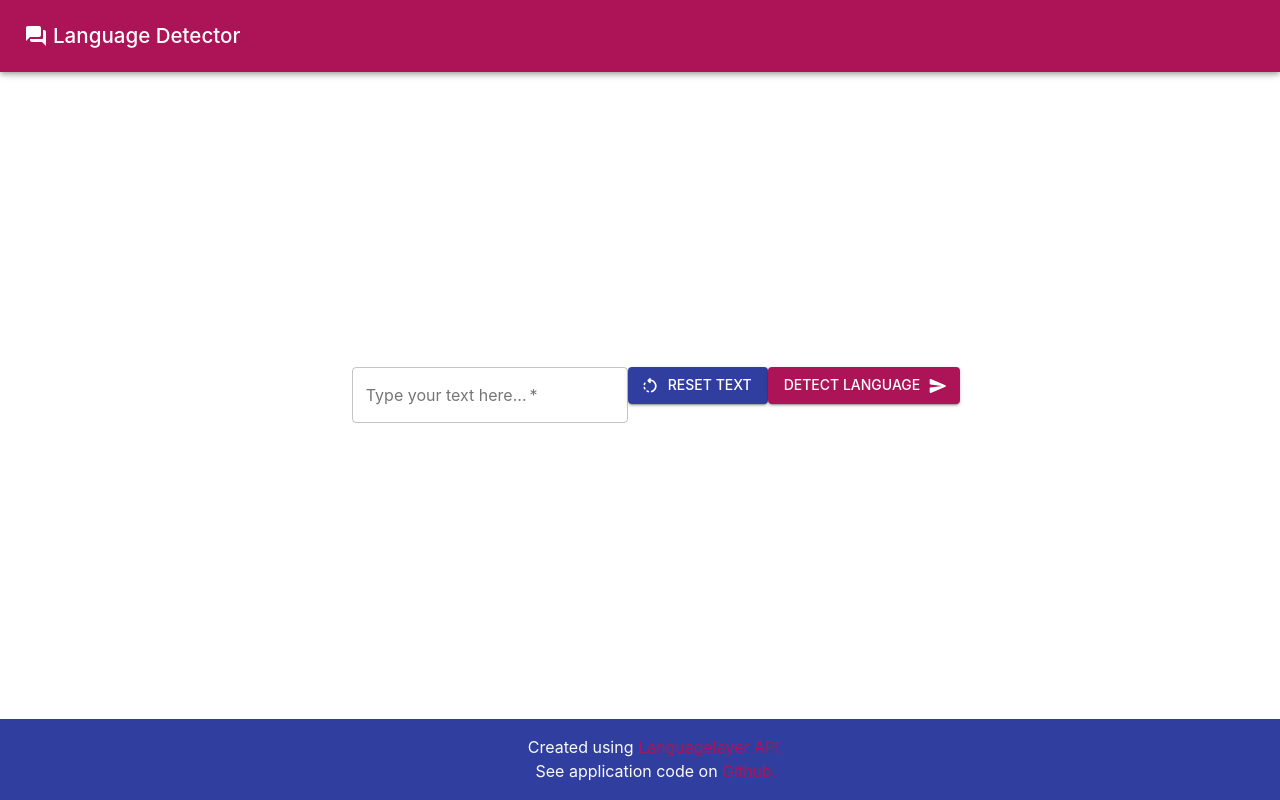
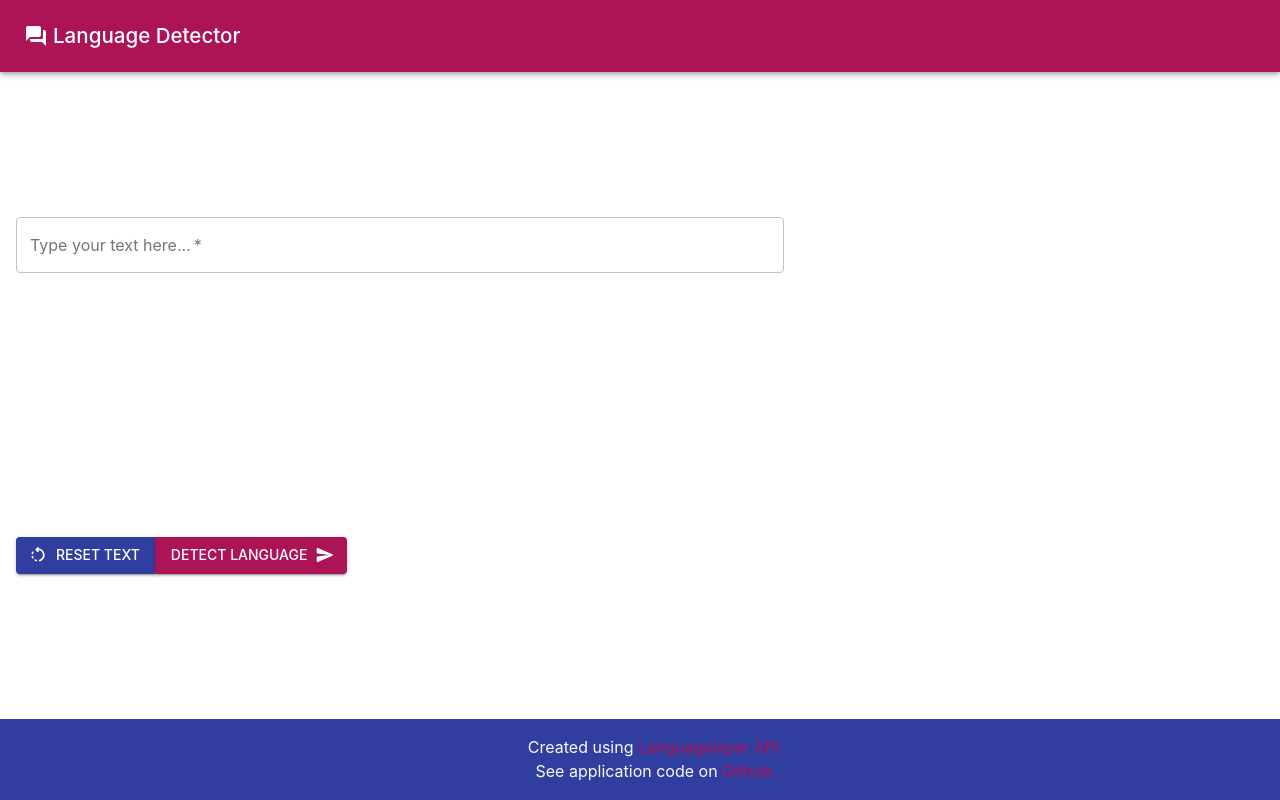
Before and after one commit to ewelinalabas/language-detection, a React (Create React App) app: page / in a window 1280 px wide. Shown: the top 800 px of the page. Built offline with nearby package versions, Linux system fonts and the light colour scheme; no server answers.

Commit message:
Add more styles for form

```diff
--- a/src/App.css
+++ b/src/App.css
@@ -4,6 +4,10 @@
   flex-direction: row;
   align-items: baseline;
   justify-content: center;
+}
+
+.full {
+  width: 100%;
 }
 
 .splitted-left {
--- a/src/Form.jsx
+++ b/src/Form.jsx
@@ -1,6 +1,8 @@
 import React, { useState } from 'react';
-import { TextField, Button } from '@material-ui/core';
+import { TextField, ButtonGroup, Button } from '@material-ui/core';
 import { RotateLeftRounded, SendRounded } from '@material-ui/icons';
+import { StyledForm } from './styledComponents/StyledForm';
+import { StyledTextField } from './styledComponents/StyledTextField';
 
 export const Form = ({ submitForm }) => {
   const LABEL_TEXT = "Type your text here...";
@@ -22,9 +24,10 @@ export const Form = ({ submitForm }) => {
   }
 
   return (
-    <form>
-      <TextField
+    <StyledForm>
+      <StyledTextField
         required
+        multiline
         type="text"
         id="outlined-basic"
         label={LABEL_TEXT}
@@ -32,6 +35,7 @@ export const Form = ({ submitForm }) => {
         variant="outlined"
         onChange={handleChange}
       />
+      <ButtonGroup>
         <Button
           variant="contained"
           color="secondary"
@@ -51,6 +55,7 @@ export const Form = ({ submitForm }) => {
         >
           Detect language
         </Button>
-    </form>
+      </ButtonGroup>
+    </StyledForm>
   );
 }
--- a/src/styledComponents/StyledApplicationBar.jsx
+++ b/src/styledComponents/StyledApplicationBar.jsx
@@ -1,4 +1,4 @@
-import { styled } from '@material-ui/core/styles';
+import styled from 'styled-components';
 import { AppBar } from '@material-ui/core';
 
 export const StyledApplicationBar = styled(AppBar)({
--- a/src/styledComponents/StyledFooter.jsx
+++ b/src/styledComponents/StyledFooter.jsx
@@ -1,4 +1,4 @@
-import { styled } from '@material-ui/core/styles';
+import styled from 'styled-components';
 import { Box } from '@material-ui/core';
 import { indigo } from '@material-ui/core/colors';
 
--- /dev/null
+++ b/src/styledComponents/StyledForm.jsx
@@ -0,0 +1,7 @@
+import styled from 'styled-components';
+
+export const StyledForm = styled.form({
+  display:"flex",
+  flexDirection:"column",
+  width:"100%",
+})
--- /dev/null
+++ b/src/styledComponents/StyledTextField.jsx
@@ -0,0 +1,7 @@
+import styled from 'styled-components';
+import { TextField } from '@material-ui/core';
+
+export const StyledTextField = styled(TextField)({
+  width:'60%',
+  height:'40vh',
+})
```
Lines whose indentation alone changed are shown as unchanged.
